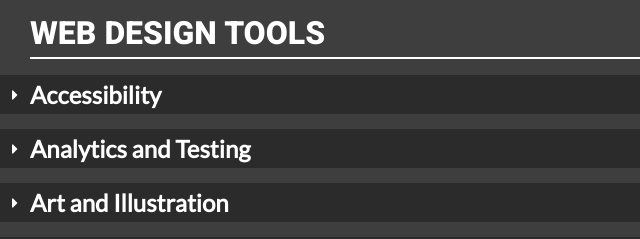
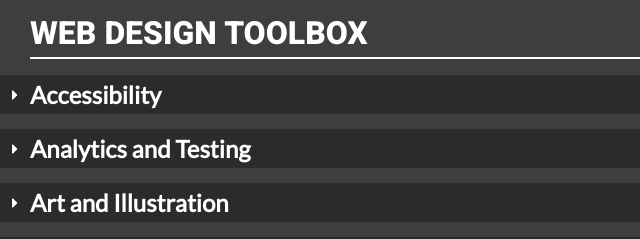
Before and after one commit to nspenner/design-tool-library, a plain HTML site: page index.html in a window 1280 px wide. Shown: the top 239 px of the page, 0-640 px from the left. Drawn offline with nearby package versions, Linux system fonts and the light colour scheme.

Commit message:
Rename tools to toolbox

```diff
--- a/index.html
+++ b/index.html
@@ -14,7 +14,7 @@
     <link rel="manifest" href="/site.webmanifest" />
     <meta name="msapplication-TileColor" content="#ffc40d" />
     <meta name="theme-color" content="#ffffff" />
-    <title>Web Design Tools</title>
+    <title>Web Design Toolbox</title>
     <link
       href="https://fonts.googleapis.com/css?family=Lato|Heebo:800"
       rel="stylesheet"
@@ -28,7 +28,7 @@
     />
   </head>
   <body>
-    <h1>WEB DESIGN TOOLS</h1>
+    <h1>WEB DESIGN TOOLBOX</h1>
     <nav>
       <ul id="navigation">
         <li v-for="category in categories">
```
